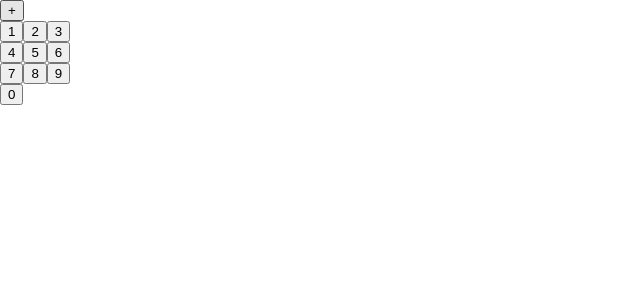
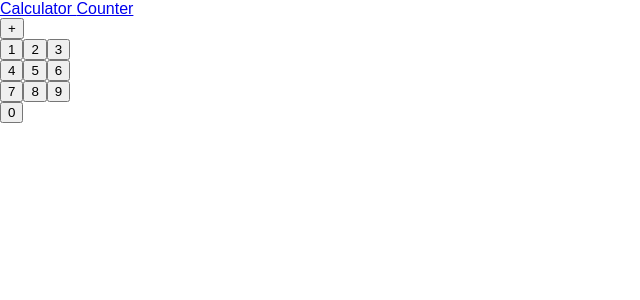
Before and after one commit to agataokolska/exercises-with-redux-part2, a React (Create React App) app: page / in a window 1280 px wide. Shown: the top 300 px of the page, without its empty margins (0-640 px from the left). Built offline with nearby package versions, Linux system fonts and the light colour scheme.

Commit message:
add Links paths

```diff
--- a/src/App.js
+++ b/src/App.js
@@ -8,7 +8,8 @@ class App extends React.Component {
     return (
       <Router>
       <div>
-
+        <Link to={'/calculator'}> Calculator </Link>
+        <Link to={'/counter'}> Counter </Link>
         <Route path={'/'} exact component={Calculator} />
         <Route path={'/calculator'} exact component={Calculator} />
         <Route path={'/counter'} exact component={Counter} />
```
